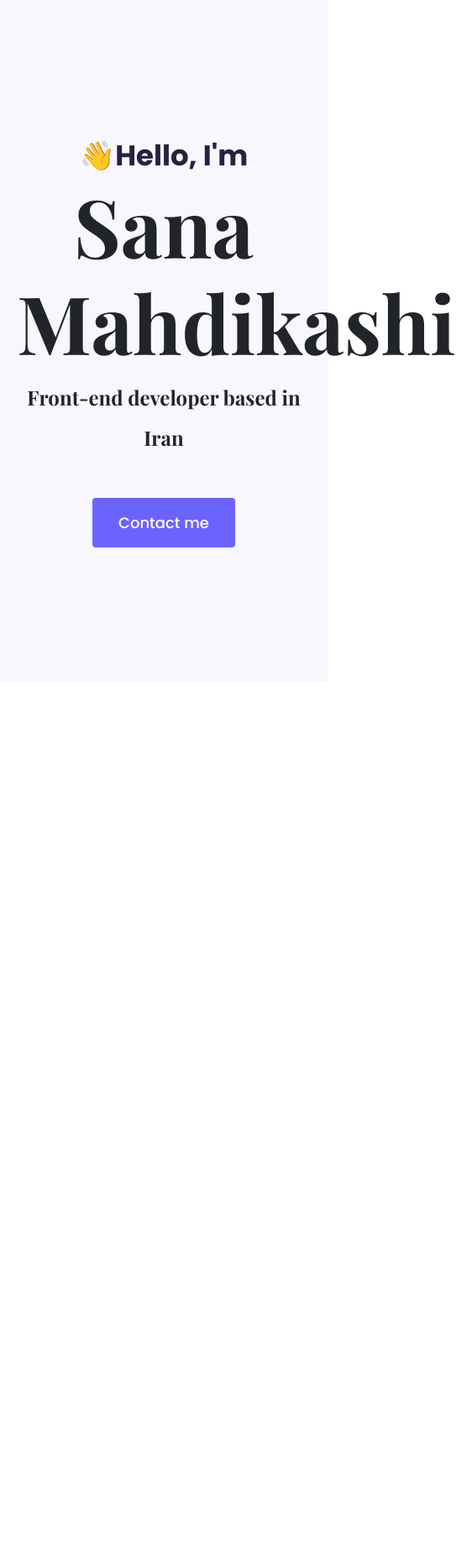
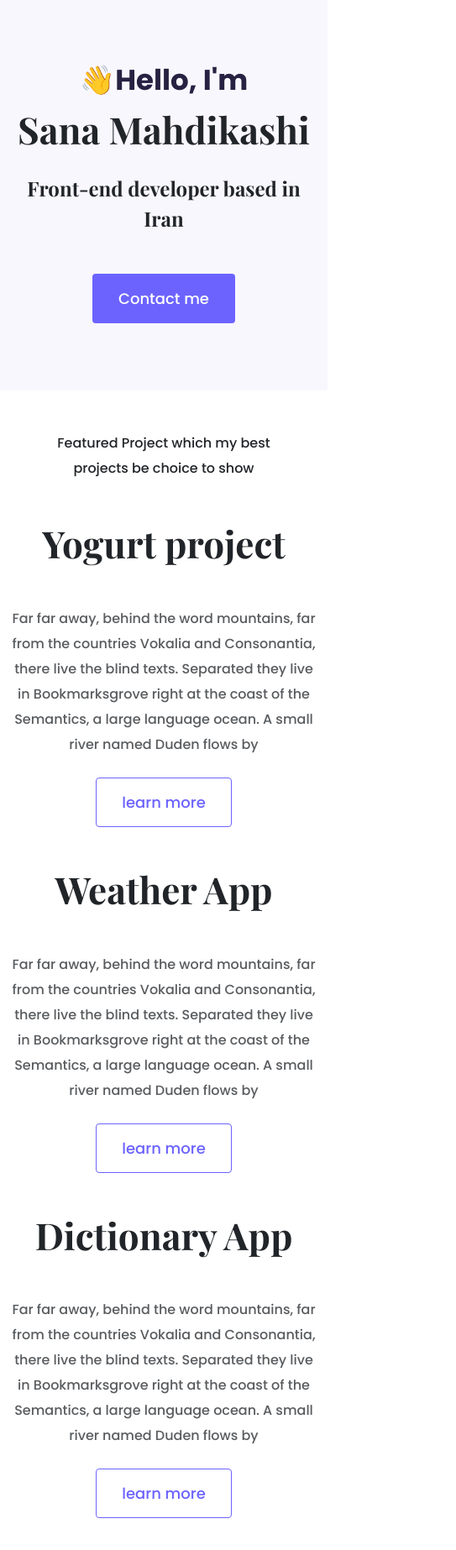
Before and after one commit to sana-mk/myPortfolio, a plain HTML site: page index.html in a window 390 px wide. Shown: the whole page at 84% size, 543 px wide, since content can reach past the window. Before the commit the page ends 844 px from the top, so only its background shows below. Drawn offline with nearby package versions, Linux system fonts and the light colour scheme; a web font is replaced by a local one.

Commit message:
Adding homepage content design

```diff
--- a/index.html
+++ b/index.html
@@ -36,5 +36,61 @@
         <a href="#" class="btn btn-branding">Contact me</a>
       </div>
     </div>
+    <p class="text-center m-5">
+      Featured Project which my best projects be choice to show
+    </p>
+    <div class="container">
+      <div class="row mb-5">
+        <div class="col d-none d-lg-block">
+          <img src="/img/images1.png" class="img-fluid" alt="" />
+        </div>
+        <div class="col">
+          <div class="project-description">
+            <h2 class="mb-5">Yogurt project</h2>
+            <p class="mb-4 text-muted">
+              Far far away, behind the word mountains, far from the countries
+              Vokalia and Consonantia, there live the blind texts. Separated
+              they live in Bookmarksgrove right at the coast of the Semantics, a
+              large language ocean. A small river named Duden flows by
+            </p>
+            <a href="" class="btn btn-branding-outline">learn more</a>
+          </div>
+        </div>
+      </div>
+      <div class="row mb-5">
+        <div class="col">
+          <div class="project-description">
+            <h2 class="mb-5">Weather App</h2>
+            <p class="mb-4 text-muted">
+              Far far away, behind the word mountains, far from the countries
+              Vokalia and Consonantia, there live the blind texts. Separated
+              they live in Bookmarksgrove right at the coast of the Semantics, a
+              large language ocean. A small river named Duden flows by
+            </p>
+            <a href="" class="btn btn-branding-outline">learn more</a>
+          </div>
+        </div>
+        <div class="col d-none d-lg-block">
+          <img src="/img/images2.png" class="img-fluid" alt="" />
+        </div>
+      </div>
+      <div class="row mb-5">
+        <div class="col d-none d-lg-block">
+          <img src="/img/images3.png" class="img-fluid" alt="" />
+        </div>
+        <div class="col">
+          <div class="project-description">
+            <h2 class="mb-5">Dictionary App</h2>
+            <p class="mb-4 text-muted">
+              Far far away, behind the word mountains, far from the countries
+              Vokalia and Consonantia, there live the blind texts. Separated
+              they live in Bookmarksgrove right at the coast of the Semantics, a
+              large language ocean. A small river named Duden flows by
+            </p>
+            <a href="" class="btn btn-branding-outline">learn more</a>
+          </div>
+        </div>
+      </div>
+    </div>
   </body>
 </html>
--- a/styles/app.css
+++ b/styles/app.css
@@ -18,9 +18,15 @@ h6 {
 }
 h1 {
   font-size: 96px;
+  line-height: 1.5;
+}
+h2 {
+  font-size: 64px;
 }
 p {
   font-weight: normal;
+  font-size: 16px;
+  line-height: 30px;
 }
 .hero {
   background: var(--secondary-color);
@@ -37,7 +43,7 @@ p {
   font-family: var(--heading-font-family);
   font-weight: normal;
   font-size: 24px;
-  line-height: 2;
+  line-height: 1.5;
 }
 .btn-branding {
   background: var(--branding-color);
@@ -47,3 +53,30 @@ p {
   line-height: 27px;
   padding: 15px 30px;
 }
+.btn-branding-outline {
+  border-radius: 4px;
+  color: var(--branding-color);
+  border: 1px solid var(--branding-color);
+  font-size: 18px;
+  line-height: 27px;
+  padding: 15px 30px;
+}
+.project-description {
+  padding: 120px 60px;
+}
+@media (max-width: 900px) {
+  h1 {
+    font-size: 44px;
+    line-height: 2;
+  }
+  h2 {
+    font-size: 44px;
+  }
+  .hero {
+    padding: 80px 20px;
+  }
+  .project-description {
+    padding: 0;
+    text-align: center;
+  }
+}
```
Also changed, not shown: img/images1.png (added), img/images2.png (added), img/images3.png (added).
